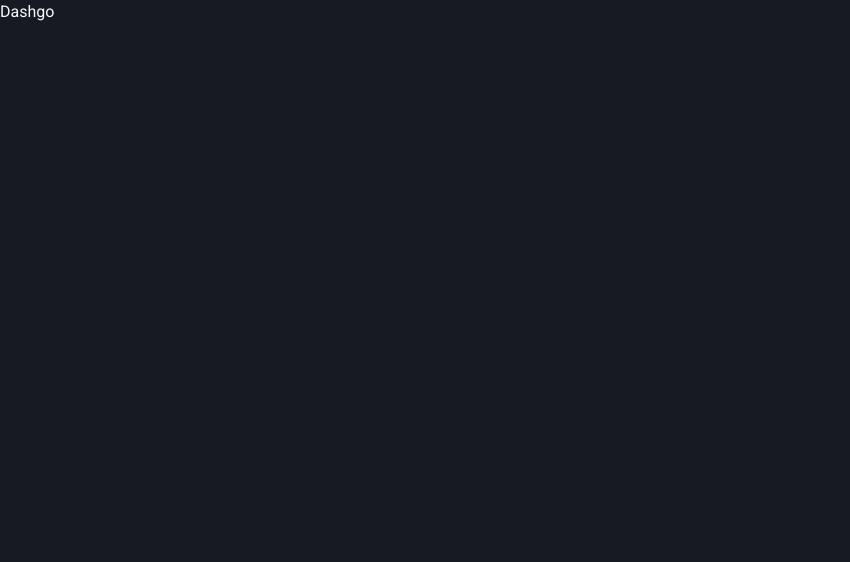
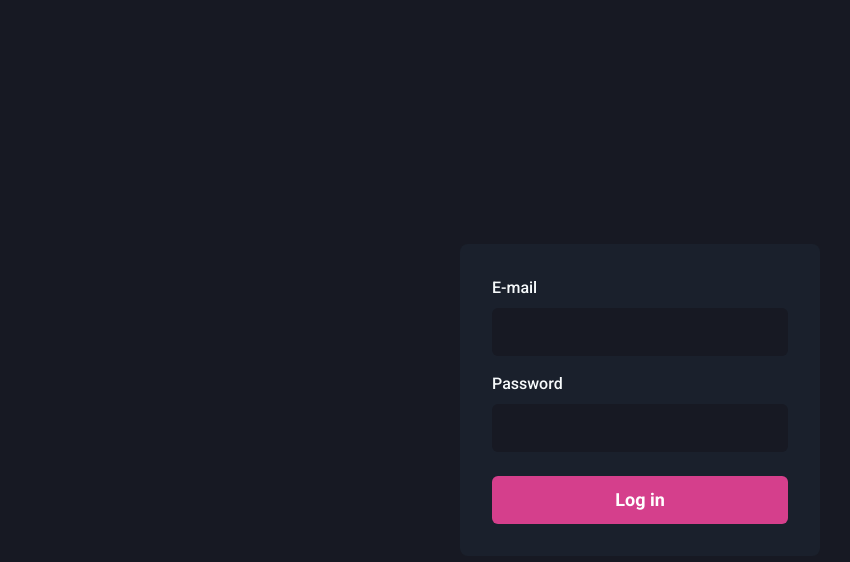
Before and after one commit to kamijidias/Dashgo, a Next.js app: page / in a window 1280 px wide. Shown: the top 562 px of the page, without its empty margins (0-850 px from the left). Built offline with nearby package versions, Linux system fonts and the light colour scheme.

Commit message:
estruturando a pagina SingIn

```diff
--- a/src/pages/index.tsx
+++ b/src/pages/index.tsx
@@ -1,6 +1,62 @@
+import { Flex, Input, Button, Stack, FormLabel, FormControl } from '@chakra-ui/react'
 
 export default function Home() {
   return (
-    <h1>Dashgo</h1>
+    <Flex
+      w="100vw"
+      h="100vh"
+      alignItems="center"
+      justifyContent="center"
+    >
+      <Flex
+        as="form"
+        w="100%"
+        maxWidth={360}
+        bg="gray.800"
+        p="8"
+        borderRadius={8}
+        flexDir="column"
+      >
+        <Stack spacing={4}>
+          <FormControl>
+            <FormLabel htmlFor="email">E-mail</FormLabel>
+
+            <Input
+              name="email"
+              id="email"
+              type="email"
+              focusBorderColor="pink.500"
+              bgColor="gray.900"
+              variant="filled"
+              _hover={{
+                bgColor: 'gray.900'
+              }}
+              size="lg"
+            />
+          </FormControl>
+
+          <FormControl>
+            <FormLabel htmlFor="password">Password</FormLabel>
+
+            <Input
+              name="password"
+              id="password"
+              type="password"
+              focusBorderColor="pink.500"
+              bgColor="gray.900"
+              variant="filled"
+              _hover={{
+                bgColor: 'gray.900'
+              }}
+              size="lg"
+            />
+
+          </FormControl>
+        </Stack>
+
+
+        <Button type="submit" mt="6" colorScheme="pink" size="lg">Log in</Button>
+      </Flex>
+    </Flex >
   )
 }
```
